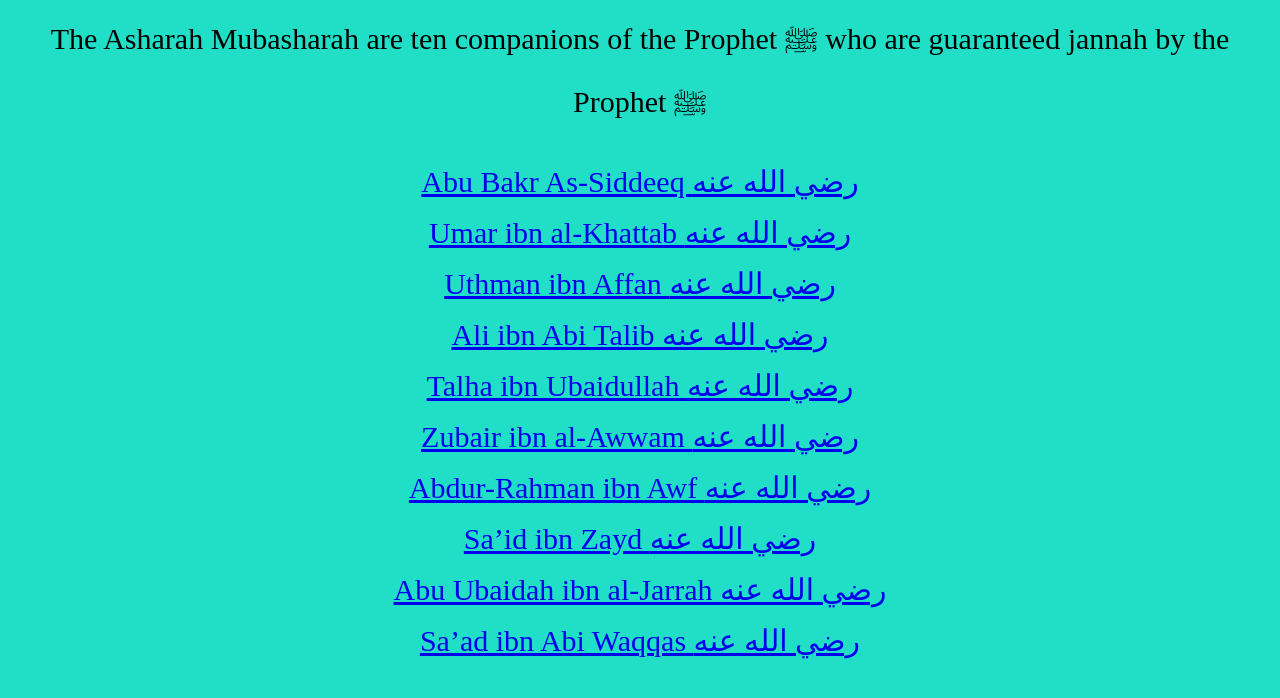
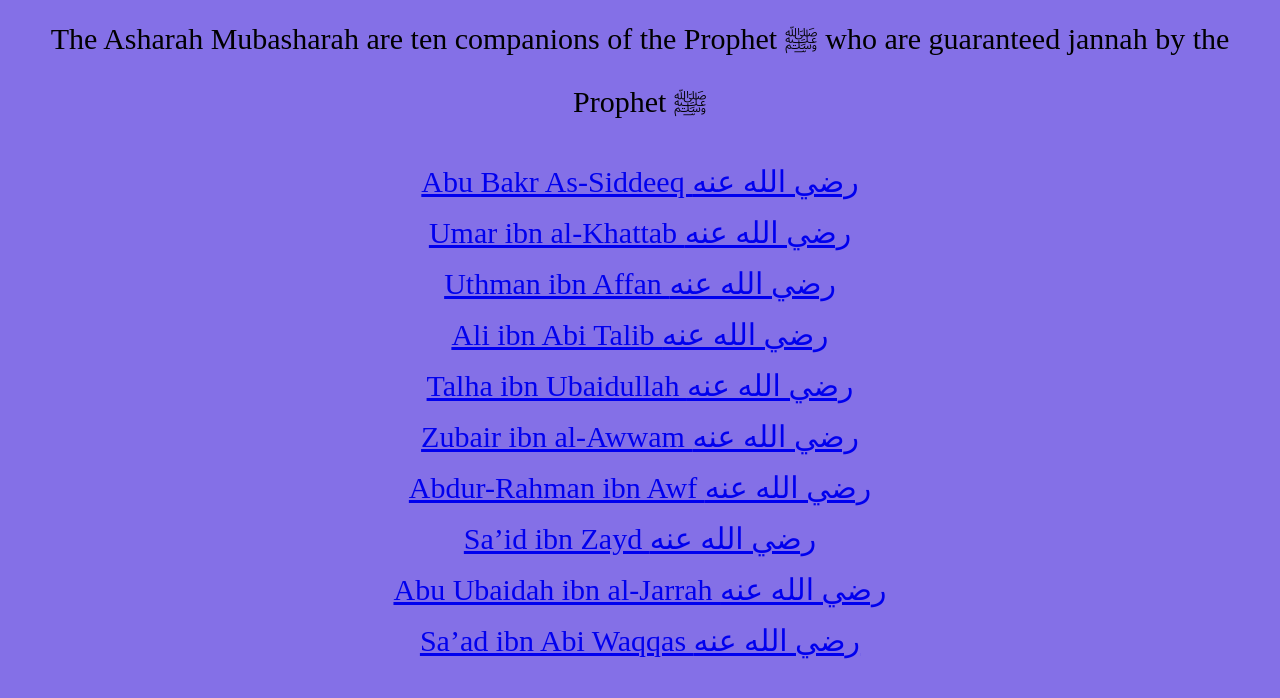
Before and after one commit to Uthman2828/sahabas, a plain HTML site: page AM.html in a window 1280 px wide. Drawn offline with Linux system fonts and the light colour scheme.

Commit message:
change background colour

```diff
--- a/AM.html
+++ b/AM.html
@@ -1,6 +1,6 @@
 <html>
 
-<body style="background-color:#21DEC7;">
+<body style="background-color:#8470e7;">
 
 
 <center><p style= "font-size:30px;"> The Asharah Mubasharah are ten companions of the Prophet ﷺ who are guaranteed jannah by the Prophet ﷺ </p></center>
```
